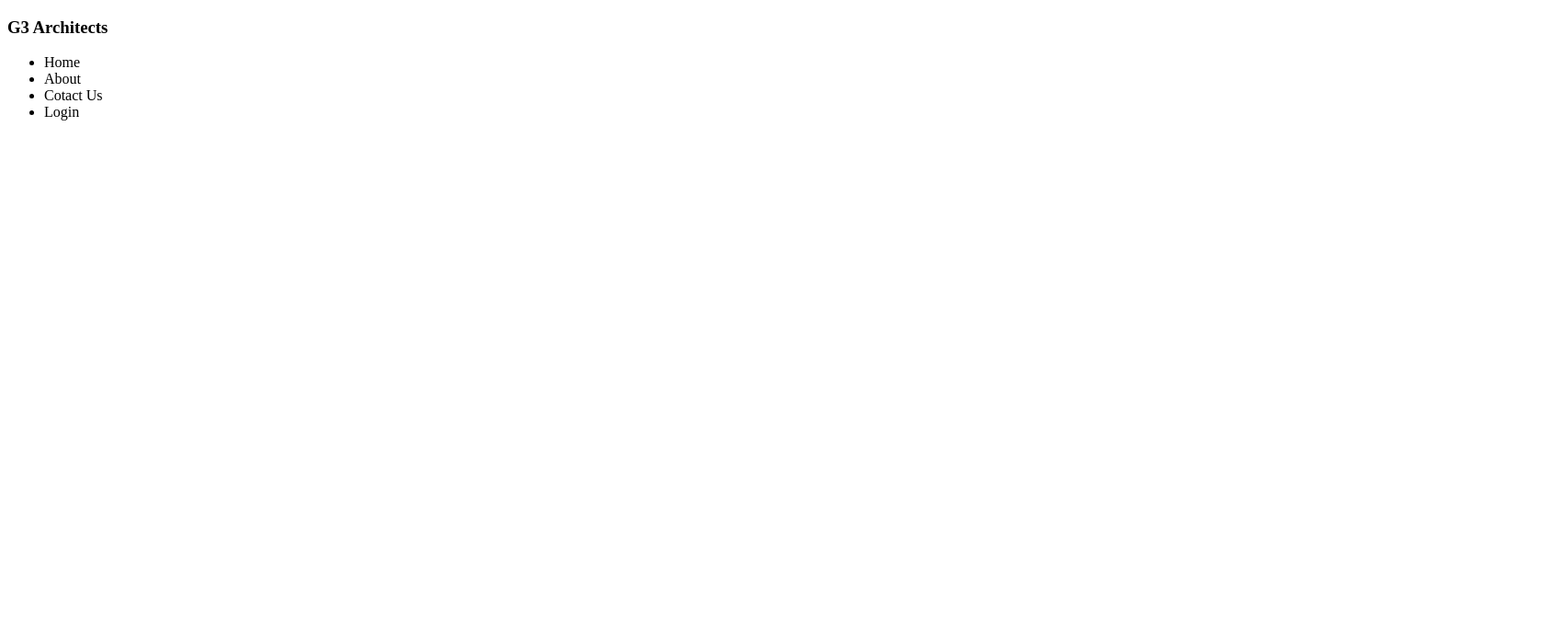
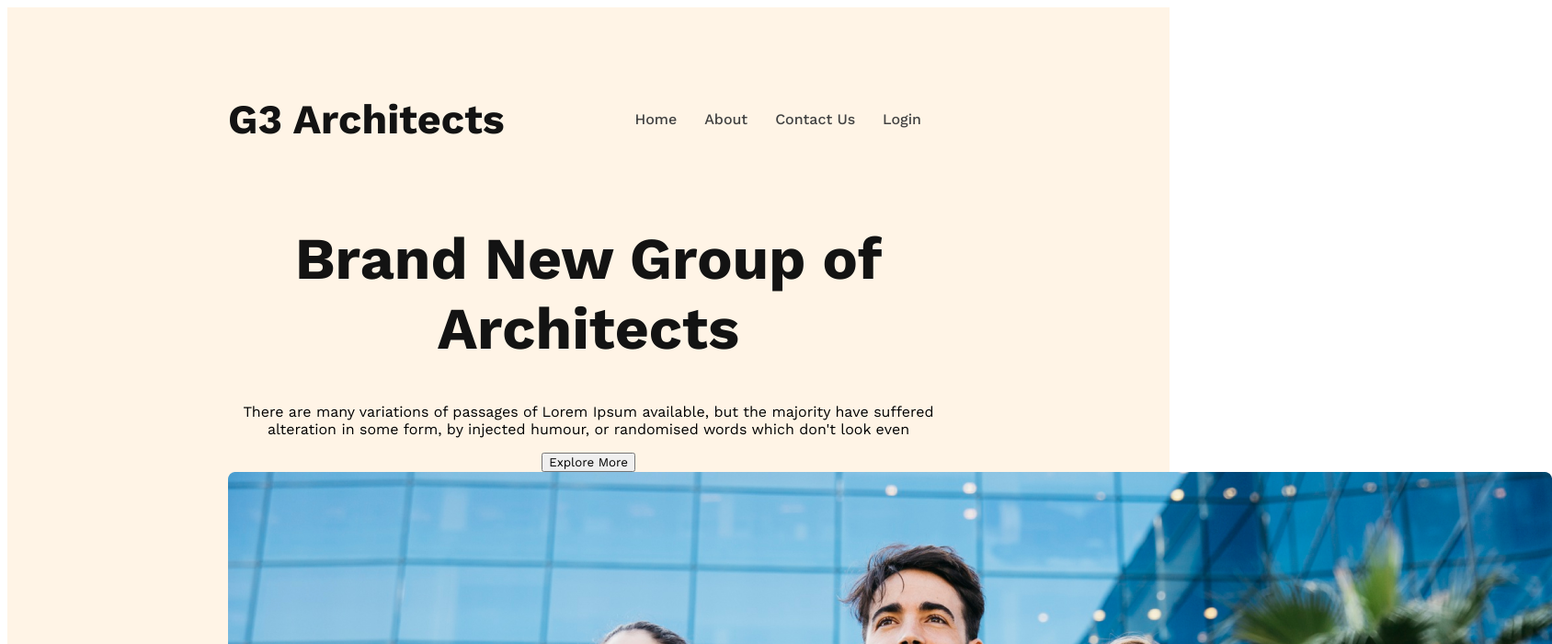
Before and after one commit to barkatali5038/g3-architect-website, a plain HTML site: page index.html in a window 1280 px wide. Shown: the top 700 px of the page at 92% size, 1688 px wide, since content can reach past the window. Drawn offline with nearby package versions, Linux system fonts and the light colour scheme.

Commit message:
banner content added

```diff
--- a/architect.css
+++ b/architect.css
@@ -1,3 +1,51 @@
 /* work sans font from fonts */
 
 @import url('https://fonts.googleapis.com/css2?family=Work+Sans:wght@400;500;600;700;800&display=swap');
+
+*{
+    font-family: 'Work Sans', sans-serif;
+}
+
+/* header style */
+header{
+    background: rgba(255, 144, 14, 0.10);
+    padding: 50px 240px;
+}
+
+nav{
+    display: flex;
+    justify-content: space-between;
+    align-items: center;
+}
+nav > ul{
+    display: flex;
+}
+nav li{
+    list-style: none;
+    margin-right: 30px;
+    font-weight: 500;
+    font-size: 1rem;
+}
+
+nav li a {
+    text-decoration: none;
+    color:#424242 ;
+}
+
+.nav-title{
+    font-size: 2.8rem;
+    font-weight: 700;
+    color: #131313 ;
+}
+
+/* banner styles */
+.banner-content{
+    max-width: 800px;
+    text-align: center;
+    margin: 0 auto;
+}
+.banner-title{
+    font-size: 4rem;
+    font-weight: 700;
+    color: #131313;
+}
--- a/index.html
+++ b/index.html
@@ -9,15 +9,25 @@
 <body>
     <header>
         <nav>
-            <h3>G3 Architects</h3>
+            <h3 class="nav-title">G3 Architects</h3>
             <ul>
-                <li>Home</li>
-                <li>About</li>
-                <li>Cotact Us</li>
-                <li>Login</li>
+                <li><a href="">Home</a></li>
+                <li><a href="">About</a></li>
+                <li><a href="">Contact Us</a></li>
+                <li><a href="">Login</a></li>
             </ul>
         </nav>
 
+        <div class="banner">
+           <div class="banner-content">
+            <h1 class="banner-title">Brand New Group of Architects</h1>
+            <p class="banner-description">There are many variations of passages of Lorem Ipsum available, but the majority have suffered alteration in some form, by injected humour, or randomised words which don't look even</p>
+            <button class="btn-primary">Explore More</button>
+           </div>
+
+            <img src="images/banner.png" alt="">
+
+        </div>
     </header>
     <main>
 
```
